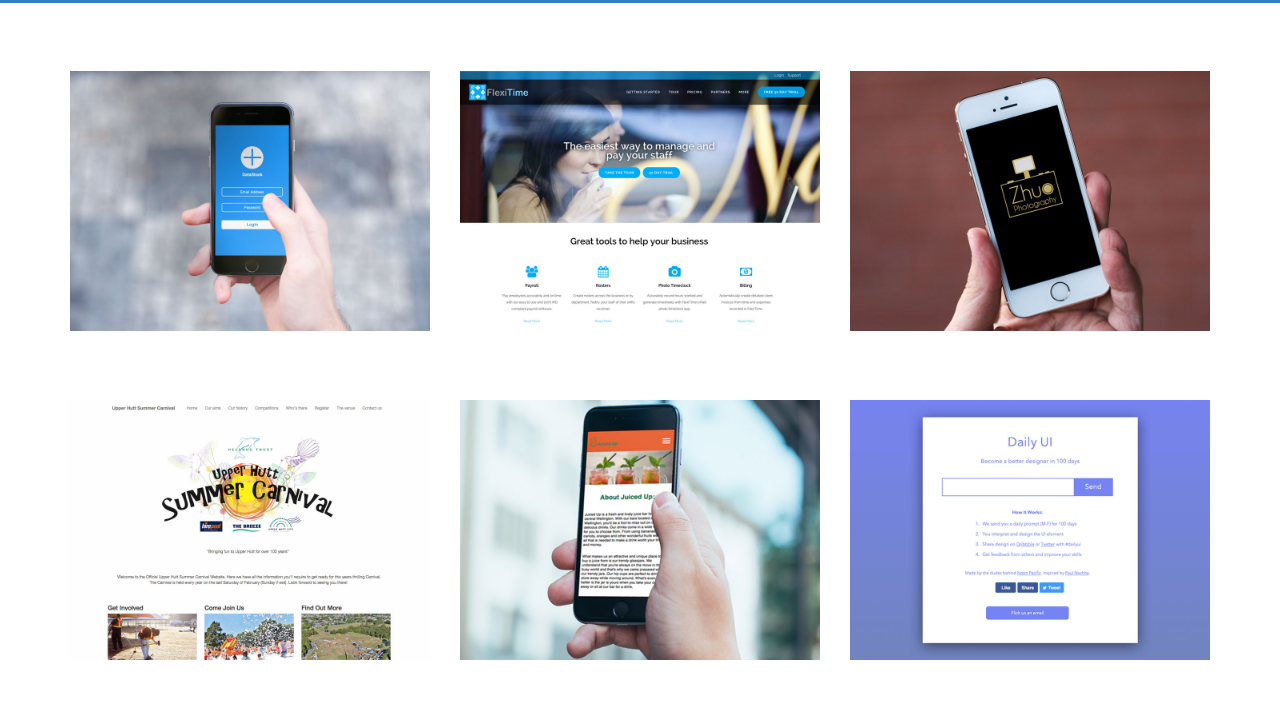
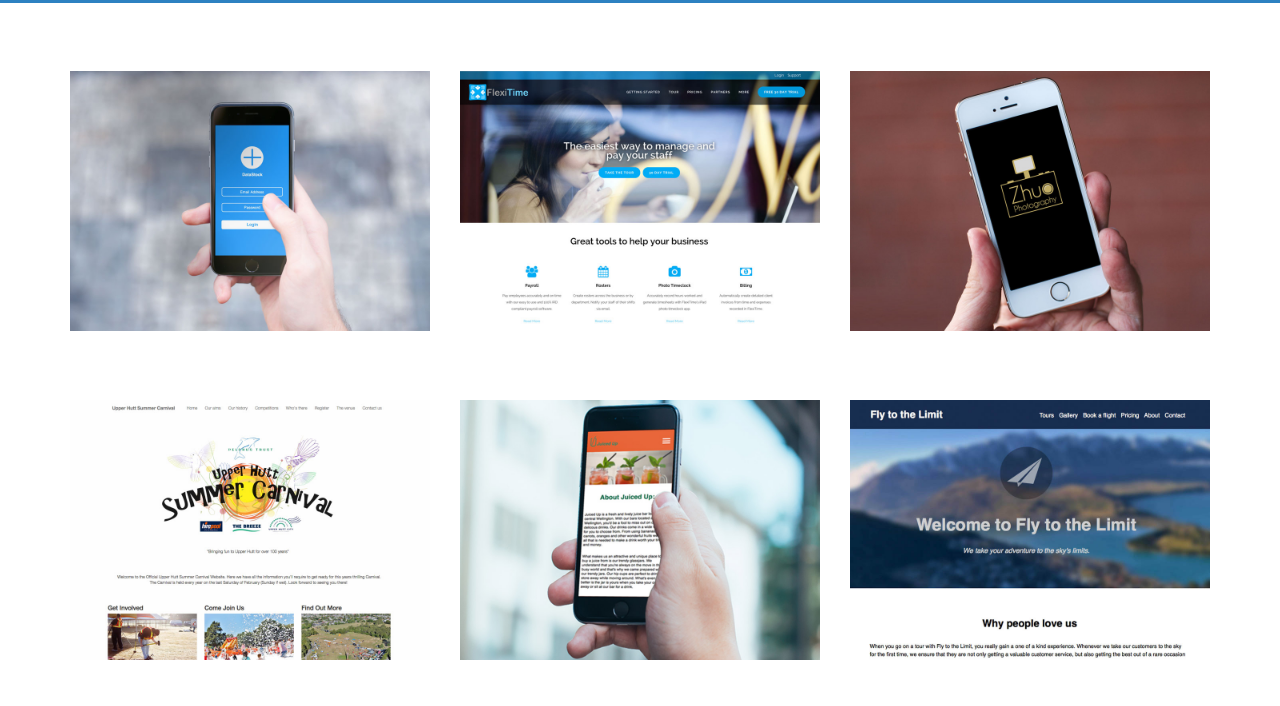
Before and after one commit to Sze-warrior/Sze-warrior.github.io, a plain HTML site: page index.html in a window 1280 px wide. Shown: the part 94-800 px from the top of the page. Drawn offline with nearby package versions, Linux system fonts and the light colour scheme.

Commit message:
fixed the fly to the limit image

```diff
--- a/index.html
+++ b/index.html
@@ -154,7 +154,7 @@
                                 <i class="fa fa-search-plus fa-3x"></i>
                             </div>
                         </div>
-                        <img src="img/dailyUI-thumb.jpg" class="img-responsive" alt="" />
+                        <img src="img/fly-to-the-limit.jpg" class="img-responsive" alt="" />
                     </a>
                 </div>
             </div>
```
